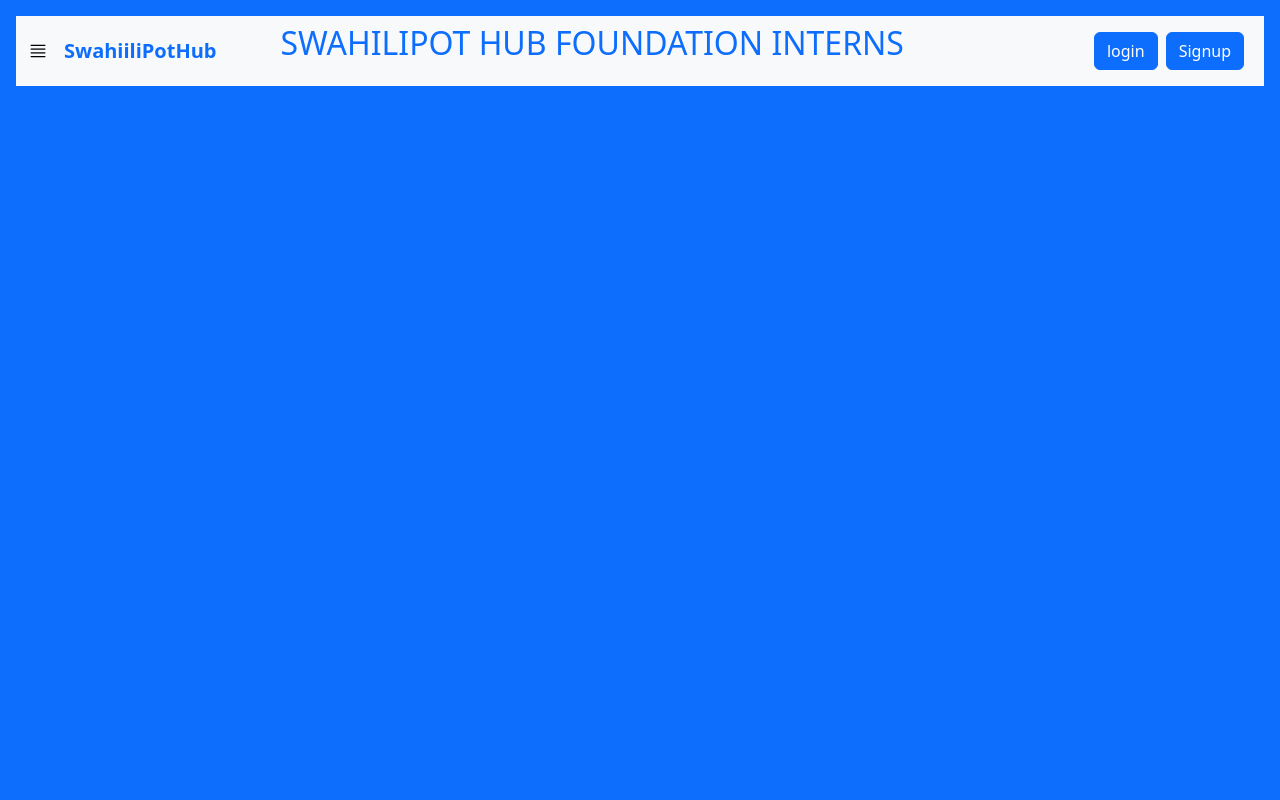
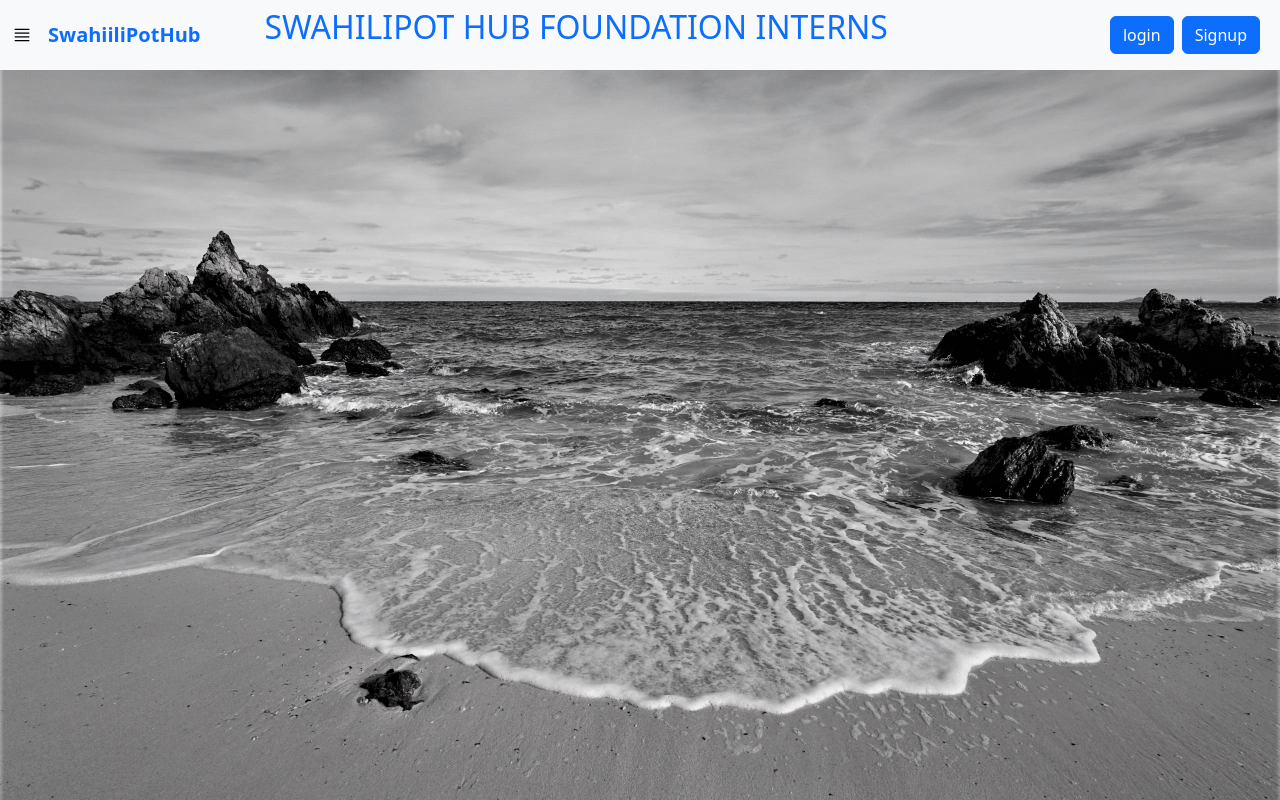
Before and after one commit to rndinda/INTERNS, a plain HTML site: page task schedule/task schedule pg.html in a window 1280 px wide. Drawn offline with nearby package versions, Linux system fonts and the light colour scheme.

Commit message:
Working progress

```diff
--- a/task schedule pg.html
+++ b/task schedule/task schedule pg.html
@@ -15,9 +15,12 @@
 
   <link rel="stylesheet" href="https://cdn.jsdelivr.net/npm/bootstrap-icons@1.10.3/font/bootstrap-icons.css">
 
+  <link rel="stylesheet" href="task schedule.css">
 </head>
 
-<body class="p-3 mb-2 bg-primary ">
+<!-- <body class="p-3 mb-2 bg-primary "> -->
+
+<body class="bg-img" style="background-image: url(img/beach.jpg);">
 
   <!-- nav bar -->
 
--- /dev/null
+++ b/task schedule/task schedule.css
@@ -0,0 +1,4 @@
+.bg-img{
+    background-size: cover;
+    min-height: 60vh;
+}
```
Also changed, not shown: task schedule/img/beach.jpg (added).
